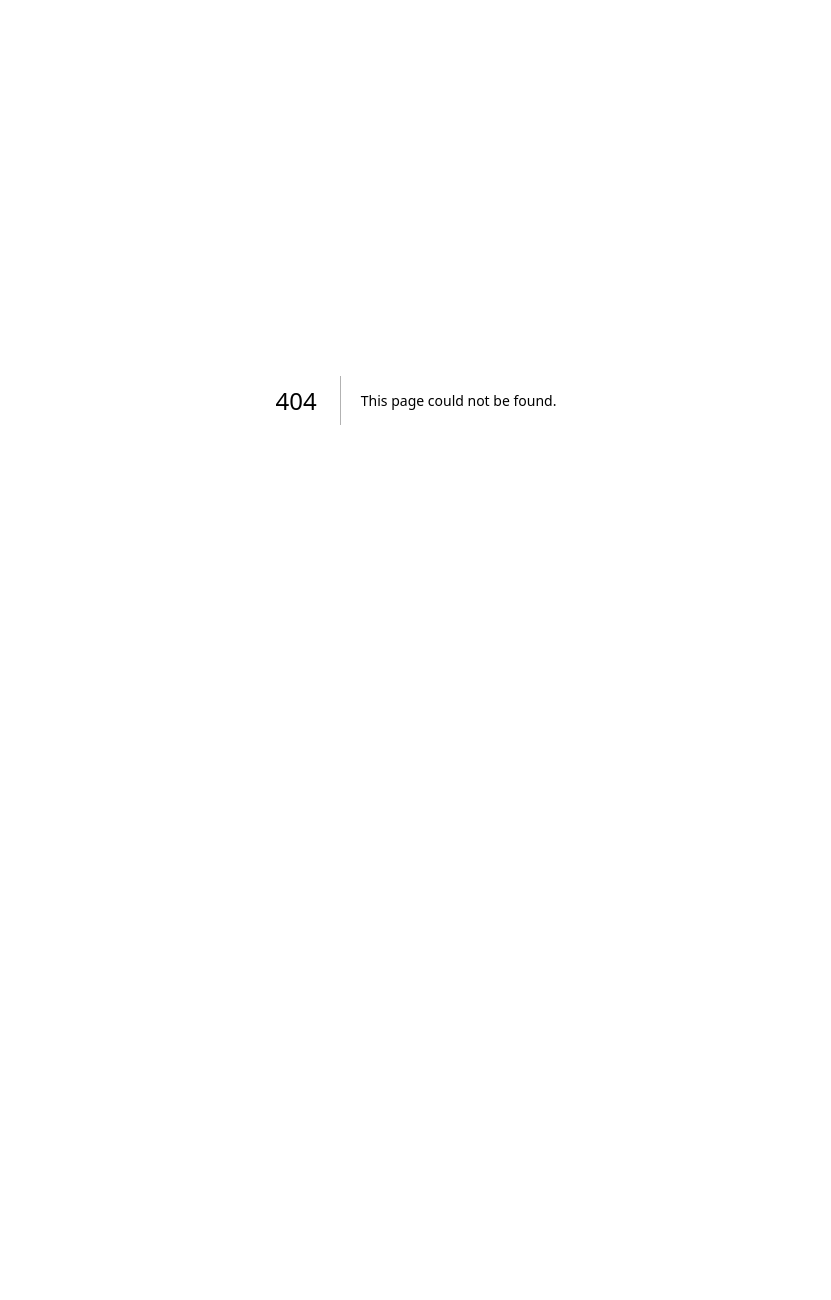
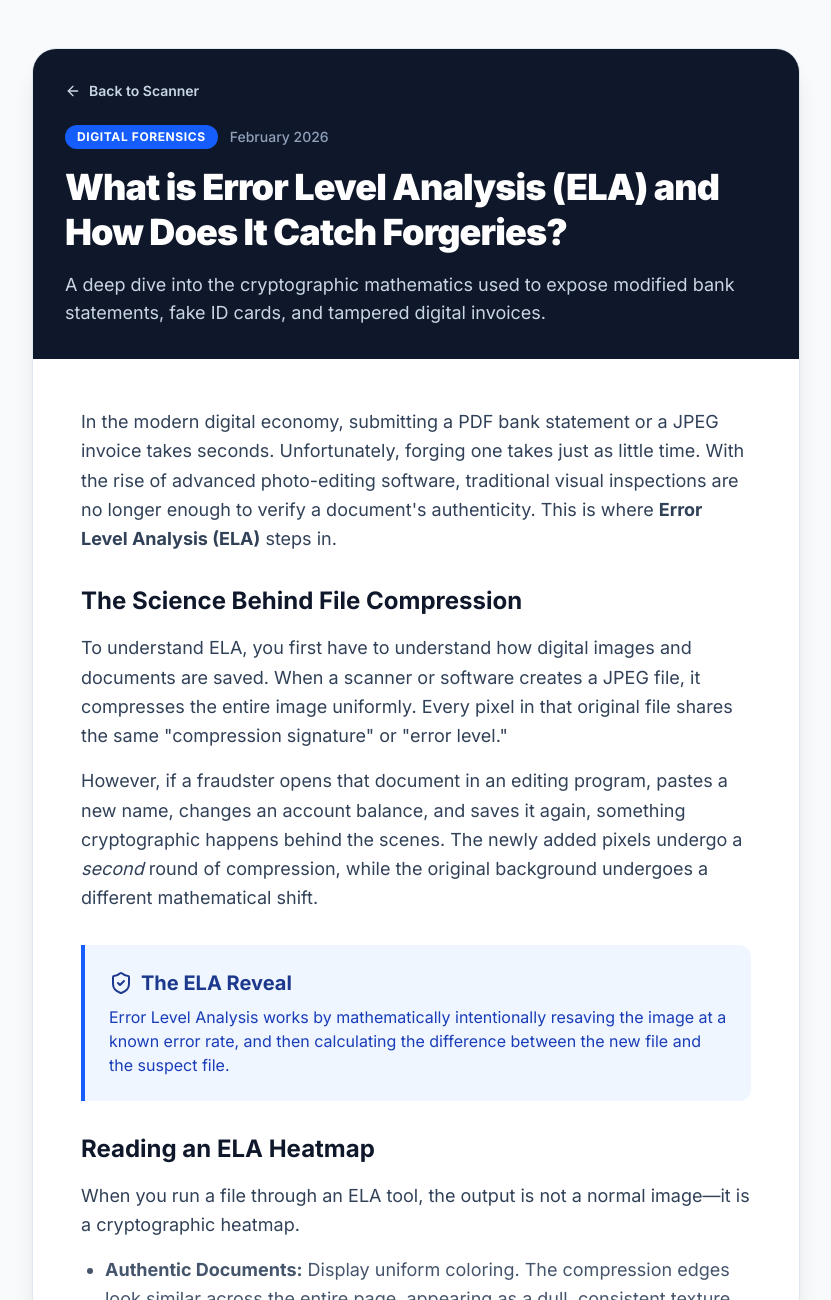
Before and after one commit to Jefxrxy/docgard-ai, a Next.js app: page /blog/what-is-error-level-analysis in a window 1280 px wide. Before the commit this address had no page. Shown: the top 1300 px of the page, without its empty margins (224-1055 px from the left). Before the commit the page ends 800 px from the top, so only its background shows below. Built offline with nearby package versions, Linux system fonts and the light colour scheme.

Commit message:
Added SEO blog post 1: What is ELA

```diff
--- /dev/null
+++ b/app/blog/what-is-error-level-analysis/page.tsx
@@ -0,0 +1,94 @@
+import React from 'react';
+import Link from 'next/link';
+import { ArrowLeft, ShieldCheck, FileSearch } from 'lucide-react';
+
+export const metadata = {
+  title: "What is Error Level Analysis (ELA)? | DocGard AI Blog",
+  description: "Learn how Error Level Analysis (ELA) is used in digital forensics to detect forged bank statements, fake invoices, and manipulated documents.",
+};
+
+export default function BlogPost1() {
+  return (
+    <div className="min-h-screen bg-slate-50 font-sans flex flex-col items-center py-12 px-4">
+      <main className="max-w-3xl w-full bg-white rounded-3xl shadow-xl border border-slate-200 overflow-hidden">
+
+        {/* Header Section */}
+        <div className="bg-slate-900 p-8 text-white relative">
+          <Link href="/" className="inline-flex items-center gap-2 text-slate-300 hover:text-white transition-colors text-sm font-semibold mb-6">
+            <ArrowLeft className="w-4 h-4" /> Back to Scanner
+          </Link>
+          <div className="flex items-center gap-3 mb-4">
+            <span className="bg-blue-600 text-white text-xs font-bold px-3 py-1 rounded-full uppercase tracking-wider">Digital Forensics</span>
+            <span className="text-slate-400 text-sm font-medium">February 2026</span>
+          </div>
+          <h1 className="text-3xl sm:text-4xl font-black tracking-tight mb-4 leading-tight">
+            What is Error Level Analysis (ELA) and How Does It Catch Forgeries?
+          </h1>
+          <p className="text-slate-300 text-lg">
+            A deep dive into the cryptographic mathematics used to expose modified bank statements, fake ID cards, and tampered digital invoices.
+          </p>
+        </div>
+
+        {/* Article Content */}
+        <div className="p-8 sm:p-12 text-slate-700 space-y-8 leading-relaxed text-lg">
+
+          <section>
+            <p>
+              In the modern digital economy, submitting a PDF bank statement or a JPEG invoice takes seconds. Unfortunately, forging one takes just as little time. With the rise of advanced photo-editing software, traditional visual inspections are no longer enough to verify a document's authenticity. This is where <strong>Error Level Analysis (ELA)</strong> steps in.
+            </p>
+          </section>
+
+          <section>
+            <h2 className="text-2xl font-bold text-slate-900 mb-4">The Science Behind File Compression</h2>
+            <p>
+              To understand ELA, you first have to understand how digital images and documents are saved. When a scanner or software creates a JPEG file, it compresses the entire image uniformly. Every pixel in that original file shares the same "compression signature" or "error level."
+            </p>
+            <p className="mt-4">
+              However, if a fraudster opens that document in an editing program, pastes a new name, changes an account balance, and saves it again, something cryptographic happens behind the scenes. The newly added pixels undergo a <em>second</em> round of compression, while the original background undergoes a different mathematical shift.
+            </p>
+          </section>
+
+          <section className="bg-blue-50 border-l-4 border-blue-600 p-6 rounded-r-xl my-8">
+            <h3 className="text-xl font-bold text-blue-900 mb-2 flex items-center gap-2">
+              <ShieldCheck className="w-6 h-6" /> The ELA Reveal
+            </h3>
+            <p className="text-blue-800 text-base">
+              Error Level Analysis works by mathematically intentionally resaving the image at a known error rate, and then calculating the difference between the new file and the suspect file.
+            </p>
+          </section>
+
+          <section>
+            <h2 className="text-2xl font-bold text-slate-900 mb-4">Reading an ELA Heatmap</h2>
+            <p>
+              When you run a file through an ELA tool, the output is not a normal image—it is a cryptographic heatmap.
+            </p>
+            <ul className="list-disc pl-6 mt-4 space-y-2 text-slate-600">
+              <li><strong>Authentic Documents:</strong> Display uniform coloring. The compression edges look similar across the entire page, appearing as a dull, consistent texture.</li>
+              <li><strong>Forged Documents:</strong> Display stark, brightly glowing patches. Because the forged text or numbers were saved at a different compression level than the rest of the file, they "pop" off the page during the analysis.</li>
+            </ul>
+          </section>
+
+          <section>
+            <h2 className="text-2xl font-bold text-slate-900 mb-4">Why Institutions Rely on ELA</h2>
+            <p>
+              Banks, insurance agencies, and loan officers cannot rely on the naked eye. A perfectly matched font can fool a human, but it cannot fool the underlying file mathematics. By using ELA tools, institutions can flag potentially fraudulent documents before approving payouts or verifying identities.
+            </p>
+          </section>
+
+          {/* Call to Action for the App */}
+          <div className="mt-12 p-8 bg-slate-900 rounded-2xl text-center text-white border border-slate-800 shadow-2xl">
+            <FileSearch className="w-12 h-12 mx-auto text-blue-500 mb-4" />
+            <h3 className="text-2xl font-black mb-2">Test Your Documents Instantly</h3>
+            <p className="text-slate-400 mb-6">
+              Use the DocGard AI engine to run professional-grade Error Level Analysis on your PDFs and JPEGs right in your browser.
+            </p>
+            <Link href="/" className="inline-block bg-blue-600 hover:bg-blue-700 text-white font-bold py-3 px-8 rounded-xl transition-all shadow-[0_0_15px_rgba(37,99,235,0.4)]">
+              Open DocGard Scanner
+            </Link>
+          </div>
+
+        </div>
+      </main>
+    </div>
+  );
+}
```
